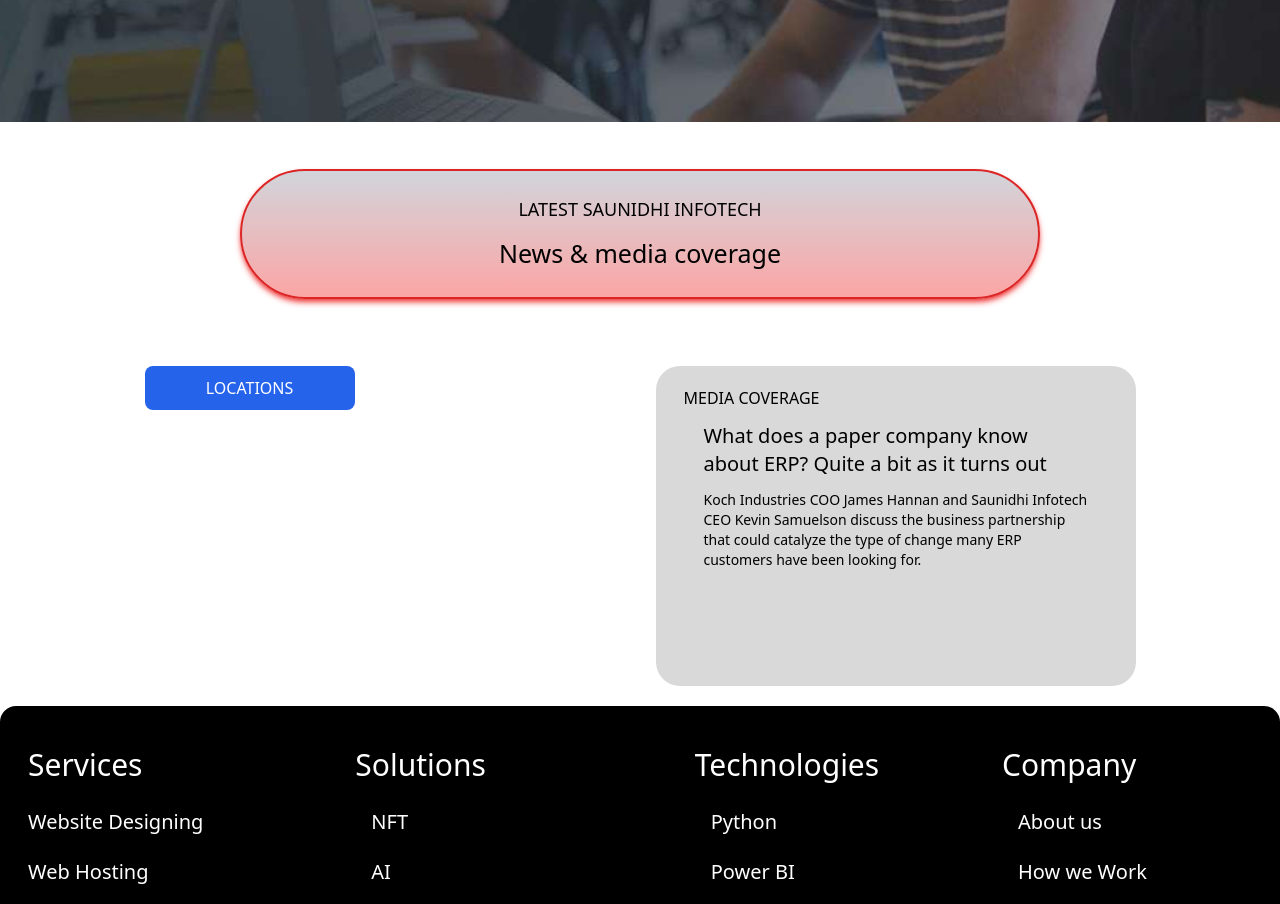
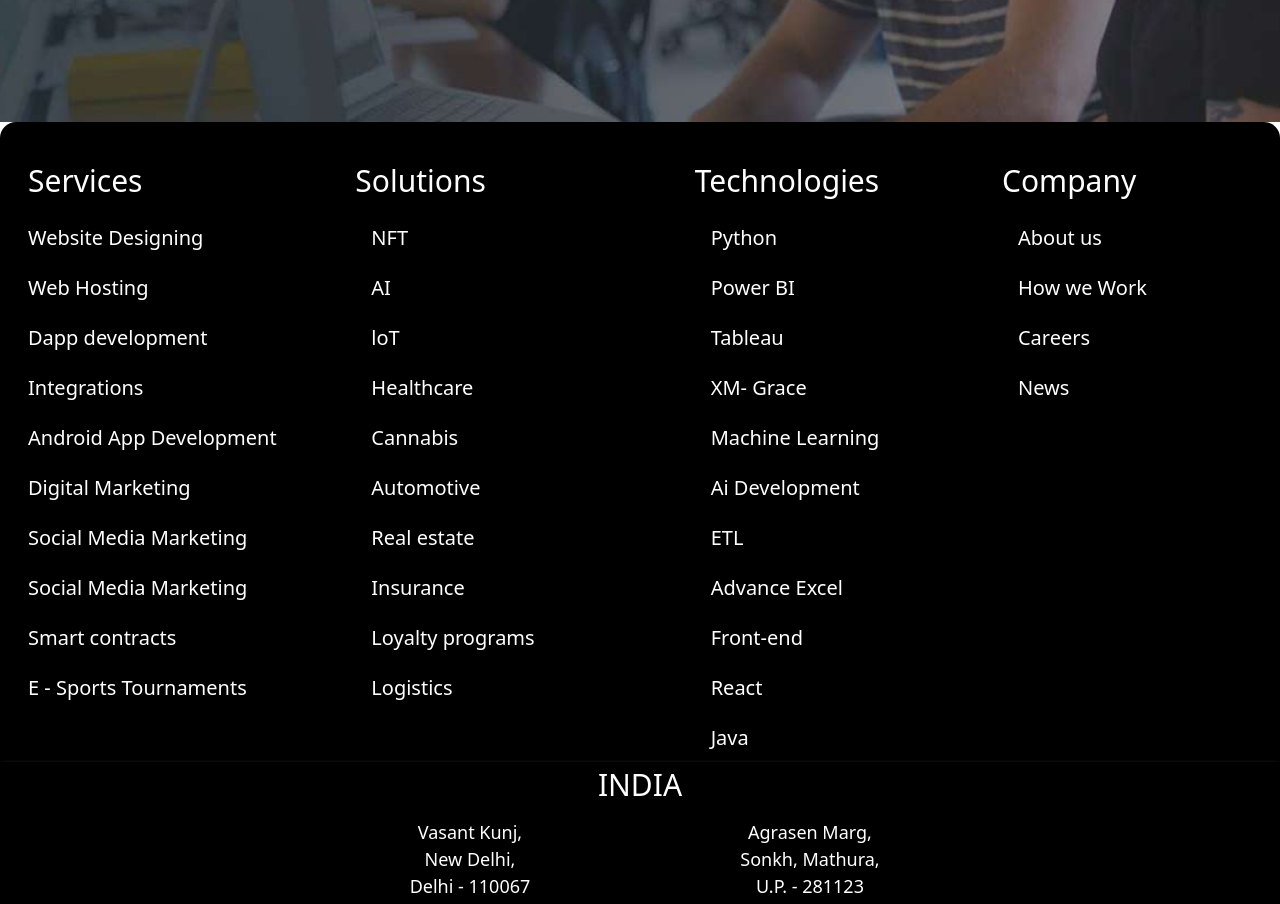
Before and after one commit to saunidhi/saunidhi_infotech, a React (Create React App) app: page /about in a window 1280 px wide. Shown: the part 2160-3064 px from the top of the page. Built offline with nearby package versions, Linux system fonts and the light colour scheme; no server answers.

Commit message:
update about section

```diff
--- a/src/Components/Pages/AboutUs/AboutInfo.jsx
+++ b/src/Components/Pages/AboutUs/AboutInfo.jsx
@@ -83,14 +83,14 @@
                 </div>
             </div>
 
-            <div className='h-[14rem] flex items-center justify-center'>
+            {/* <div className='h-[14rem] flex items-center justify-center'>
                 <div className=' border-2 border-red-600 bg-gradient-to-t from-red-300  to-gray-300  rounded-full text-center shadow-md shadow-red-500 flex flex-col justify-center gap-3 w-[300px] h-[100px] sm:w-[450px] sm:h-[100px] md:w-[40rem] md:h-[110px] xl:w-[50rem] xl:h-[130px]'>
                     <div className='uppercase text-[13px] sm:text-[15px] md:text-[18px]'>LATEST SAUNIDHI INFOTECH</div>
                     <div className='text-[20px] sm:text-[22px] md:text-[25px]'>News & media coverage</div>
                 </div>
-            </div>
+            </div> */}
 
-            <div className='card flex flex-col-reverse h-[18rem] my-5 gap-3 md:flex md:flex-row md:w-[100%] md:h-[20rem] md:gap-3 '>
+            {/* <div className='card flex flex-col-reverse h-[18rem] my-5 gap-3 md:flex md:flex-row md:w-[100%] md:h-[20rem] md:gap-3 '>
 
                 <div className="card bg-blue-600 rounded-lg uppercase h-[44px] w-[210px] flex justify-center items-center text-white mx-auto hover:bg-blue-800">Locations</div>
 
@@ -99,7 +99,7 @@
                     <div className='my-3 mx-5 md:mx-10 md:text-xl'>What does a paper company know about ERP? Quite a bit as it turns out</div>
                     <div className='mx-5 text-[13px] md:mx-10 md:text-sm'>Koch Industries COO James Hannan and Saunidhi Infotech CEO Kevin Samuelson discuss the business partnership that could catalyze the type of change many ERP customers have been looking for.</div>
                 </div>
-            </div>
+            </div> */}
         </>
     )
 }
--- a/src/Components/ServicesCard/Banner.jsx
+++ b/src/Components/ServicesCard/Banner.jsx
@@ -39,7 +39,7 @@
             "CardTitle": "Web 2.0",
             "CardData": [
                 "> UI/UX Design",
-                "> Web Hevelopment",
+                "> Web Development",
                 "> Web Hosting"
             ]
         },
```
